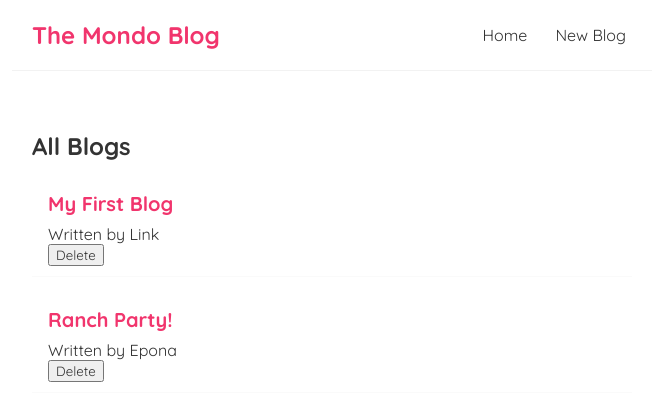
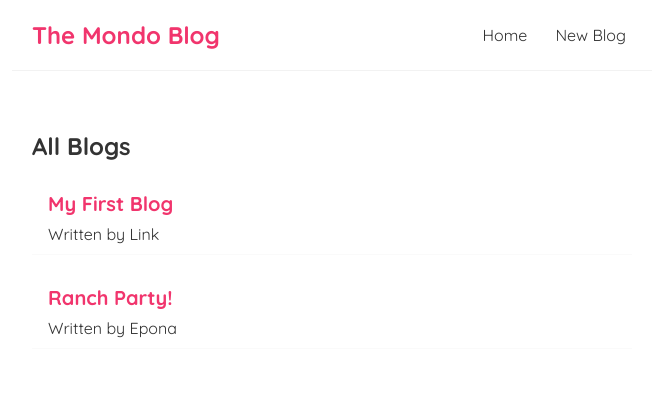
Before and after one commit to ArmandoAlvear23/my-blog-app, a React (Create React App) app: page / in a window 1280 px wide. Shown: the top 420 px of the page, without its empty margins (308-964 px from the left). Built offline with nearby package versions, Linux system fonts and the light colour scheme; data requests are answered from the project's data file.

Commit message:
added loading message while loading blogs

```diff
--- a/src/BlogList.jsx
+++ b/src/BlogList.jsx
@@ -1,4 +1,4 @@
-const BlogList = ({blogs, title, handleDelete}) => {
+const BlogList = ({blogs, title}) => {
 
     return(
         <div className="blog-list">
@@ -7,7 +7,6 @@ const BlogList = ({blogs, title, handleDelete}) => {
             <div className="blog-preview" key={blog.id}>
                 <h2>{ blog.title }</h2>
                 <p>Written by { blog.author }</p>
-                <button onClick={() => handleDelete(blog.id)}>Delete</button>
             </div>
         ))}
         </div>
--- a/src/Home.jsx
+++ b/src/Home.jsx
@@ -3,11 +3,7 @@ import BlogList from './BlogList';
 
 const Home = () => {
     const [blogs, setBlogs] = useState(null);
-
-    const handleDelete = (id) => {
-        const newBlogs = blogs.filter(blog => blog.id !== id);
-        setBlogs(newBlogs);
-    }
+    const [isLoading, setIsLoading] = useState(true);
 
     useEffect(() => {
         fetch('http://localhost:8000/blogs')
@@ -16,12 +12,14 @@ const Home = () => {
           })
           .then(data => {
             setBlogs(data);
+            setIsLoading(false);
           })
     }, []);
 
     return (
       <div className="home">
-        {blogs && <BlogList blogs={blogs} title="All Blogs" handleDelete={handleDelete} /> }
+        {isLoading && <p>Loading...</p>}
+        {blogs && <BlogList blogs={blogs} title="All Blogs" /> }
       </div>
     );
 }
```
